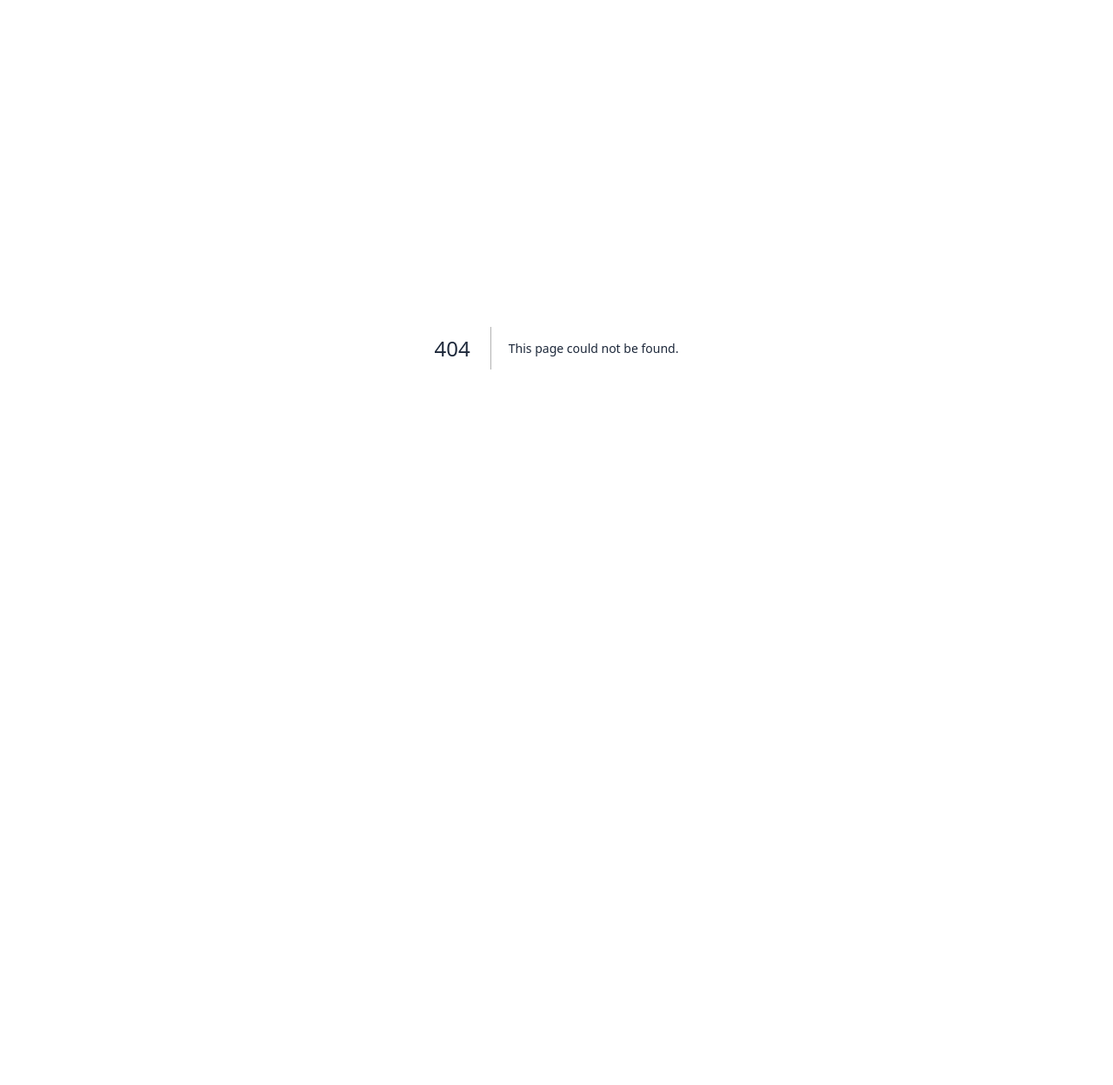
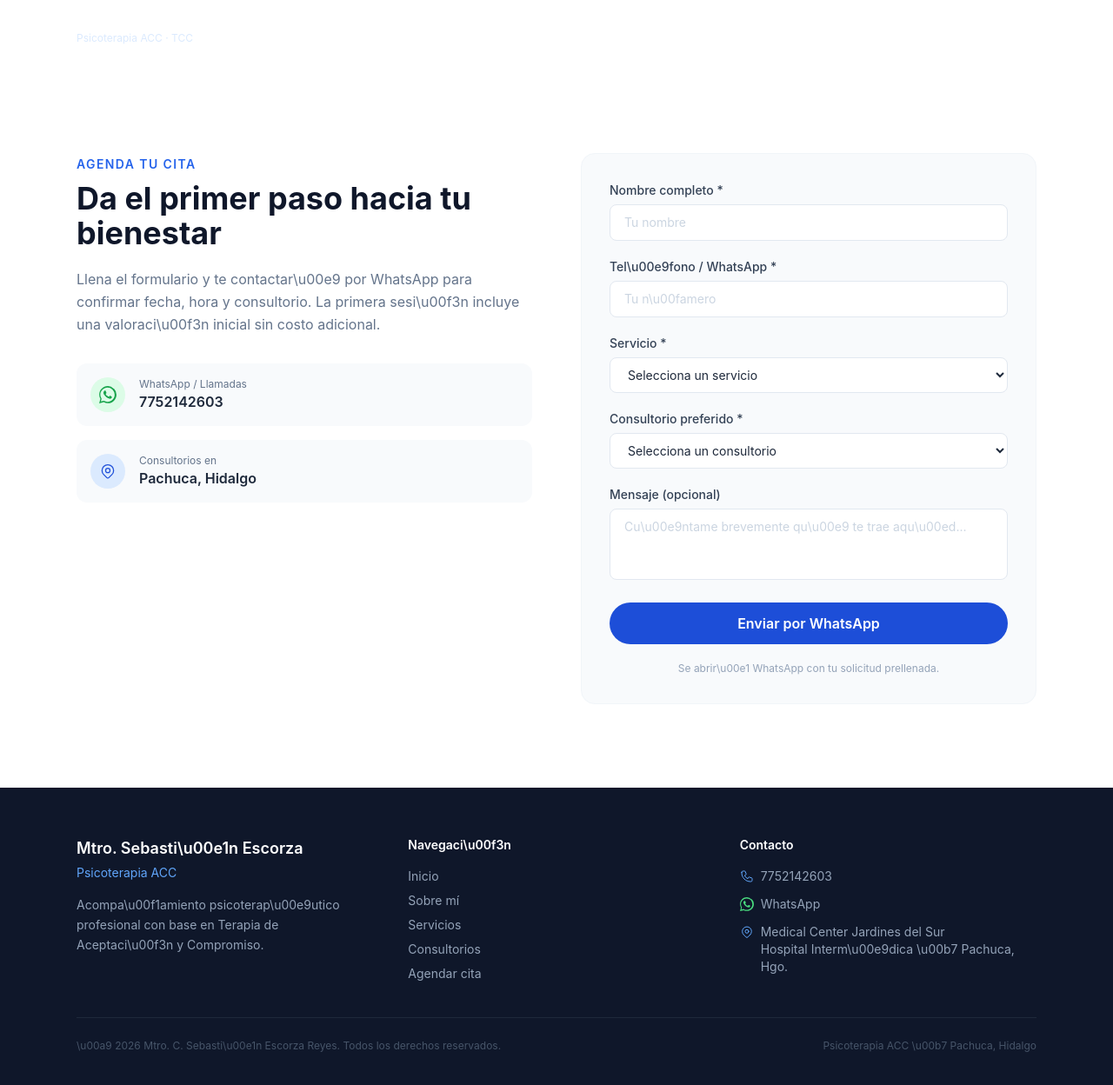
Before and after one commit to novumarketing/sebastian-psicologia, a Next.js app: page /cita in a window 1280 px wide. Before the commit this address had no page. Shown: the top 1248 px of the page at 87% size. Before the commit the page ends 800 px from the top, so only its background shows below. Built offline with nearby package versions, Linux system fonts and the light colour scheme.

Commit message:
feat: add app/cita/page.tsx

```diff
--- /dev/null
+++ b/app/cita/page.tsx
@@ -0,0 +1,20 @@
+import Navbar from '@/components/Navbar'
+import Appointments from '@/components/Appointments'
+import Footer from '@/components/Footer'
+
+export const metadata = {
+  title: 'Agendar cita | Mtro. Sebastián Escorza',
+  description: 'Agenda tu primera consulta de psicoterapia.',
+}
+
+export default function CitaPage() {
+  return (
+    <>
+      <Navbar />
+      <main className="pt-20">
+        <Appointments />
+      </main>
+      <Footer />
+    </>
+  )
+}
```
